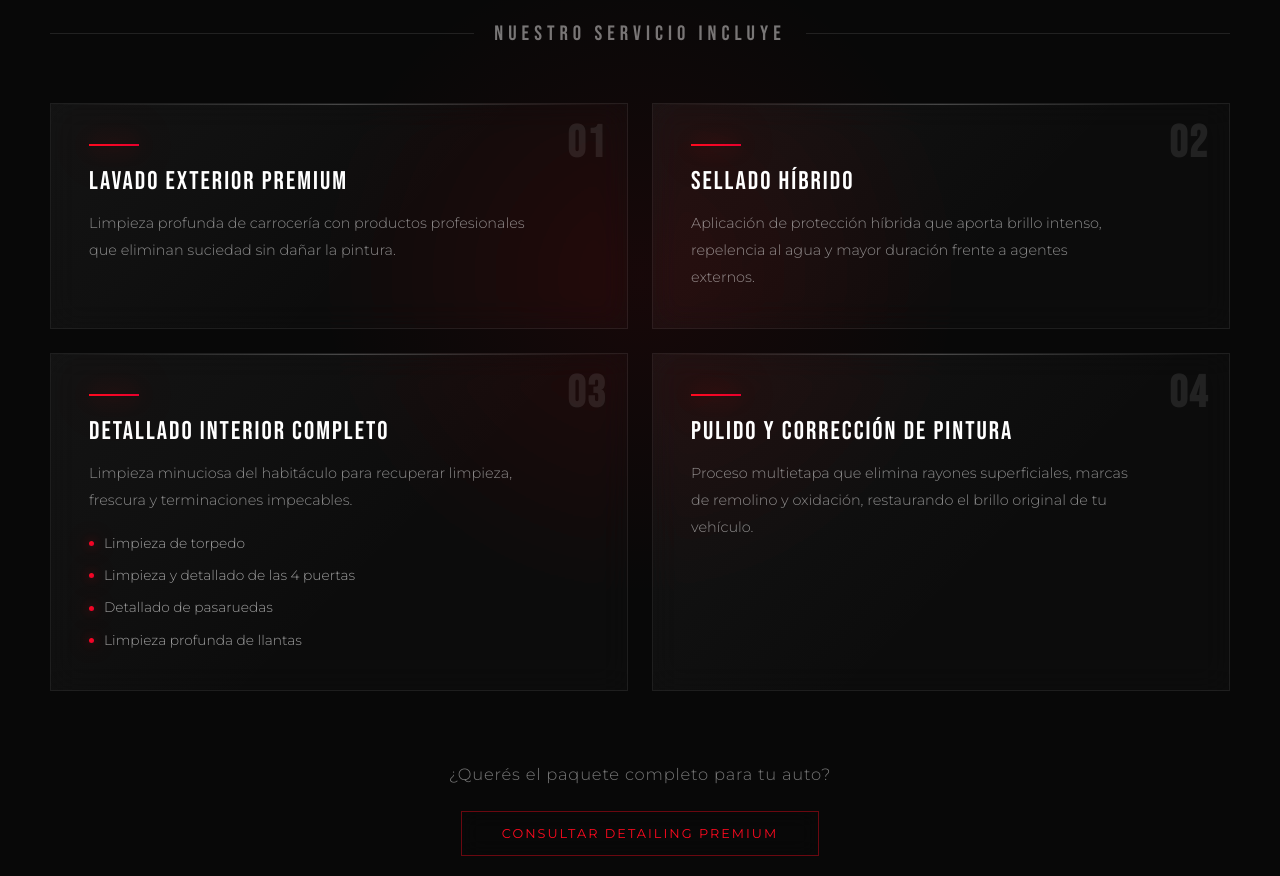
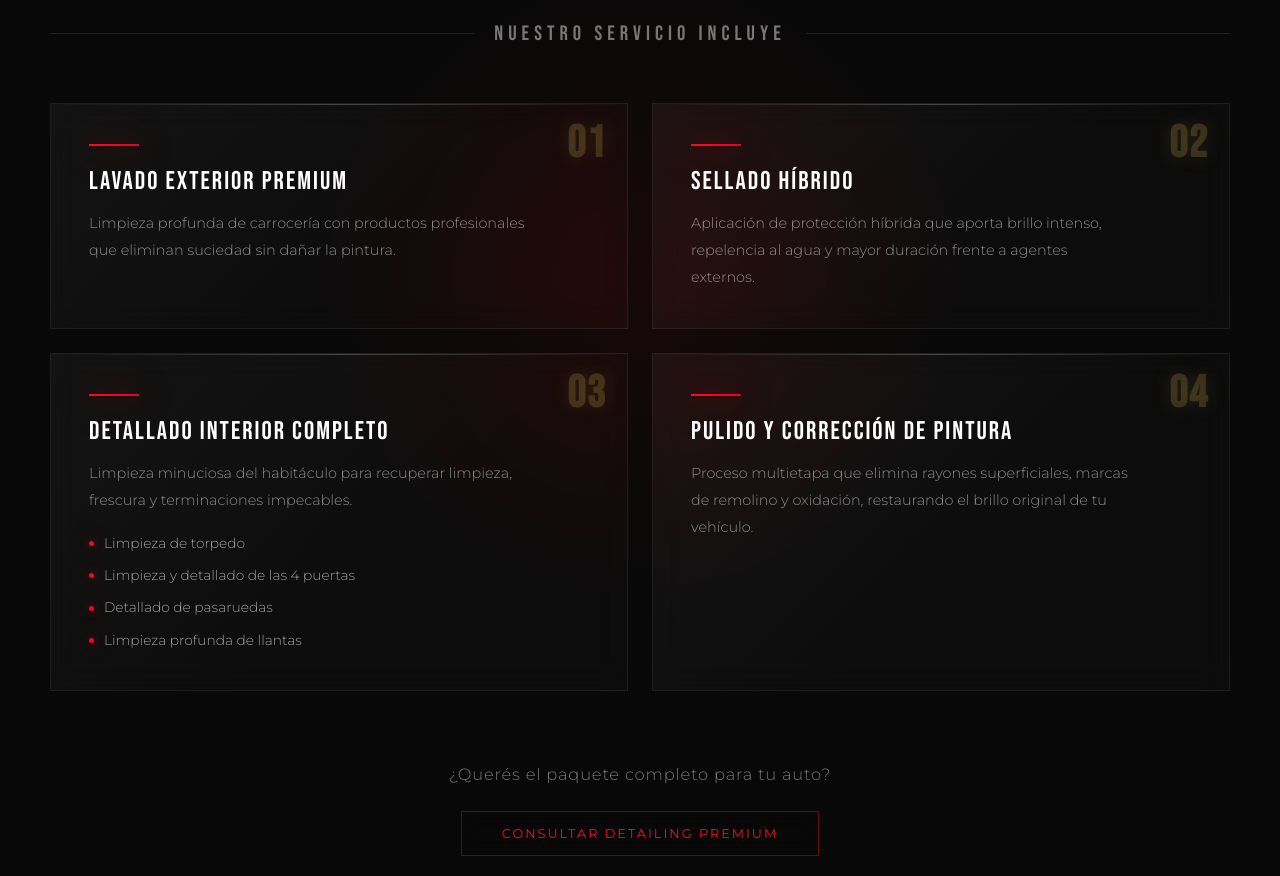
Before and after one commit to PACZKONATASHA/golden.detailing, a React (Vite) app: page / in a window 1280 px wide. Shown: the part 3960-4836 px from the top of the page. Built offline with nearby package versions, Linux system fonts and the light colour scheme.

Commit message:
Números tarjetas en dorado

```diff
--- a/src/components/Premium.css
+++ b/src/components/Premium.css
@@ -155,19 +155,21 @@
   font-family: 'Bebas Neue', sans-serif;
   font-size: 2.8rem;
   line-height: 1;
-  color: rgba(255, 255, 255, 0.09);
+  color: rgba(201, 168, 76, 0.22);
   position: absolute;
   top: 18px;
   right: 20px;
   letter-spacing: 2px;
-  transition: color 0.5s;
+  transition: color 0.5s, text-shadow 0.5s;
   pointer-events: none;
   font-weight: 900;
   user-select: none;
+  text-shadow: 0 0 20px rgba(201, 168, 76, 0.15);
 }
 
 .premium-card:hover .card-number {
-  color: rgba(255, 255, 255, 0.16);
+  color: rgba(201, 168, 76, 0.45);
+  text-shadow: 0 0 24px rgba(201, 168, 76, 0.35);
 }
 
 .card-body {
```
